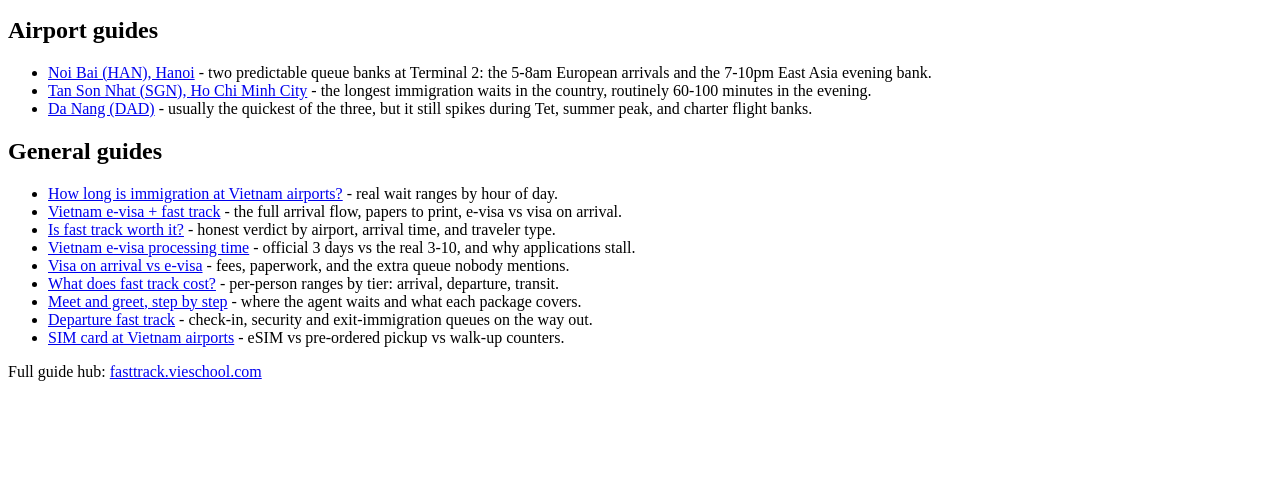
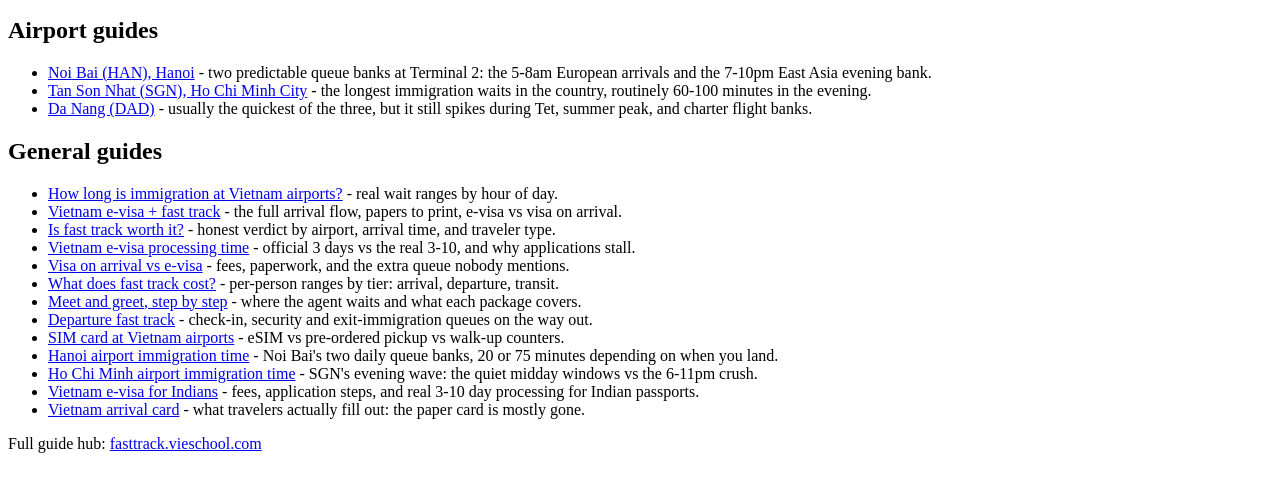
Before and after one commit to saintzzz/saintzzz.github.io, a plain HTML site: page index.html in a window 1280 px wide. Shown: the part 119-610 px from the top of the page. Drawn offline with Linux system fonts and the light colour scheme.

Commit message:
Add 4 new fasttrack guide links

```diff
--- a/index.html
+++ b/index.html
@@ -40,6 +40,10 @@
   <li><a href="https://fasttrack.vieschool.com/vietnam-airport-meet-and-greet.html">Meet and greet, step by step</a> - where the agent waits and what each package covers.</li>
   <li><a href="https://fasttrack.vieschool.com/vietnam-airport-departure-fast-track.html">Departure fast track</a> - check-in, security and exit-immigration queues on the way out.</li>
   <li><a href="https://fasttrack.vieschool.com/vietnam-airport-sim-card.html">SIM card at Vietnam airports</a> - eSIM vs pre-ordered pickup vs walk-up counters.</li>
+  <li><a href="https://fasttrack.vieschool.com/hanoi-airport-immigration-time.html">Hanoi airport immigration time</a> - Noi Bai's two daily queue banks, 20 or 75 minutes depending on when you land.</li>
+  <li><a href="https://fasttrack.vieschool.com/ho-chi-minh-airport-immigration-time.html">Ho Chi Minh airport immigration time</a> - SGN's evening wave: the quiet midday windows vs the 6-11pm crush.</li>
+  <li><a href="https://fasttrack.vieschool.com/vietnam-evisa-for-indians.html">Vietnam e-visa for Indians</a> - fees, application steps, and real 3-10 day processing for Indian passports.</li>
+  <li><a href="https://fasttrack.vieschool.com/vietnam-arrival-card.html">Vietnam arrival card</a> - what travelers actually fill out: the paper card is mostly gone.</li>
 </ul>
 
 <p>Full guide hub: <a href="https://fasttrack.vieschool.com/">fasttrack.vieschool.com</a></p>
--- a/sitemap.xml
+++ b/sitemap.xml
@@ -1,4 +1,4 @@
 <?xml version="1.0" encoding="UTF-8"?>
 <urlset xmlns="http://www.sitemaps.org/schemas/sitemap/0.9">
-  <url><loc>https://saintzzz.github.io/</loc><lastmod>2026-11-01</lastmod></url>
+  <url><loc>https://saintzzz.github.io/</loc><lastmod>2026-11-02</lastmod></url>
 </urlset>
```
